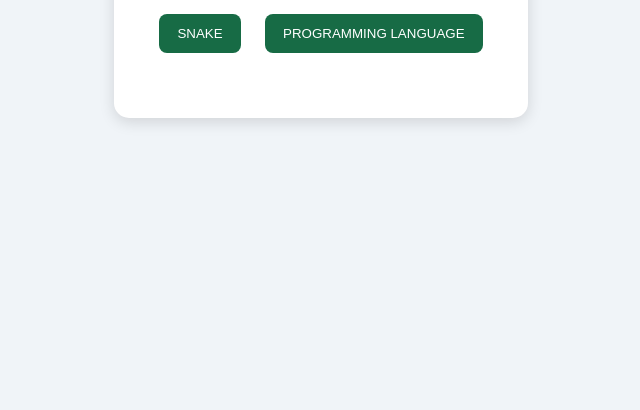
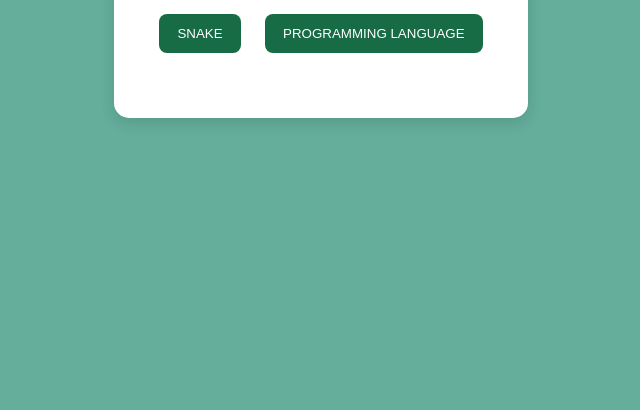
Before and after one commit to Yashika-Sharma-7/Web-Dev-Experiment-1, a plain HTML site: page index.html in a window 1280 px wide. Shown: the part 390-800 px from the top of the page, without its empty margins (319-959 px from the left). Drawn offline with Linux system fonts and the light colour scheme.

Commit message:
Update Website

```diff
--- a/index.html
+++ b/index.html
@@ -7,7 +7,7 @@
   <style>
     body {
       font-family: Arial, sans-serif;
-      background: #f0f4f8;
+      background: #64ae9b;
       display: grid;
       place-items: center;
       min-height: 100vh;
```
